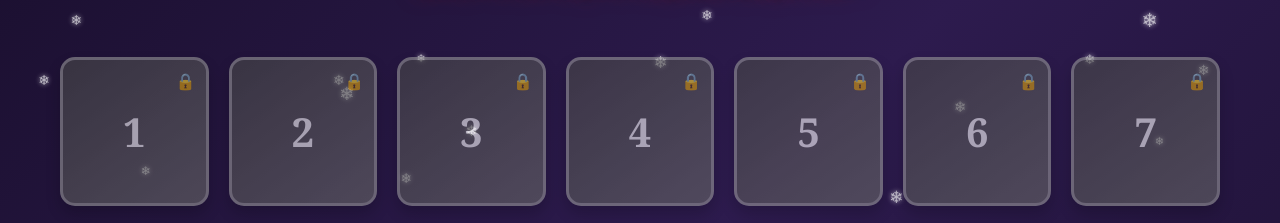
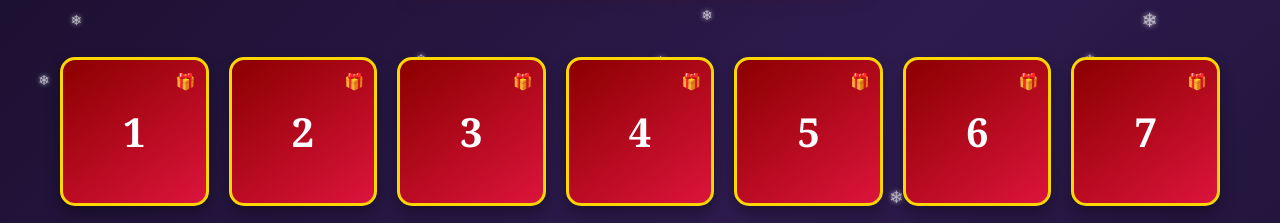
Before and after one commit to Domursan/CM_advent_calendar, a plain HTML site: page index.html in a window 1280 px wide. Shown: the part 125-348 px from the top of the page. Drawn offline with Linux system fonts and the light colour scheme.

Commit message:
Update index.html

```diff
--- a/index.html
+++ b/index.html
@@ -237,30 +237,30 @@
 
     <script>
         const contents = {
-            1: "Félicitations tu viens de gagner [TRUC] ! <br> <img src='LIEN' style='max-width: 100%; margin-top: 20px; border-radius: 10px;'>",
-            2: "Félicitations tu viens de gagner [TRUC] ! <br> <img src='LIEN' style='max-width: 100%; margin-top: 20px; border-radius: 10px;'>",
-            3: "Félicitations tu viens de gagner [TRUC] ! <br> <img src='LIEN' style='max-width: 100%; margin-top: 20px; border-radius: 10px;'>",
-            4: "Félicitations tu viens de gagner [TRUC] ! <br> <img src='LIEN' style='max-width: 100%; margin-top: 20px; border-radius: 10px;'>",
-            5: "Félicitations tu viens de gagner [TRUC] ! <br> <img src='LIEN' style='max-width: 100%; margin-top: 20px; border-radius: 10px;'>",
-            6: "Félicitations tu viens de gagner [TRUC] ! <br> <img src='LIEN' style='max-width: 100%; margin-top: 20px; border-radius: 10px;'>",
-            7: "Félicitations tu viens de gagner [TRUC] ! <br> <img src='LIEN' style='max-width: 100%; margin-top: 20px; border-radius: 10px;'>",
-            8: "Félicitations tu viens de gagner [TRUC] ! <br> <img src='LIEN' style='max-width: 100%; margin-top: 20px; border-radius: 10px;'>",
-            9: "Félicitations tu viens de gagner [TRUC] ! <br> <img src='LIEN' style='max-width: 100%; margin-top: 20px; border-radius: 10px;'>",
-            10: "Félicitations tu viens de gagner [TRUC] ! <br> <img src='LIEN' style='max-width: 100%; margin-top: 20px; border-radius: 10px;'>",
-            11: "Félicitations tu viens de gagner [TRUC] ! <br> <img src='LIEN' style='max-width: 100%; margin-top: 20px; border-radius: 10px;'>",
-            12: "Félicitations tu viens de gagner [TRUC] ! <br> <img src='LIEN' style='max-width: 100%; margin-top: 20px; border-radius: 10px;'>",
-            13: "Félicitations tu viens de gagner [TRUC] ! <br> <img src='LIEN' style='max-width: 100%; margin-top: 20px; border-radius: 10px;'>",
-            14: "Félicitations tu viens de gagner [TRUC] ! <br> <img src='LIEN' style='max-width: 100%; margin-top: 20px; border-radius: 10px;'>",
-            15: "Félicitations tu viens de gagner [TRUC] ! <br> <img src='LIEN' style='max-width: 100%; margin-top: 20px; border-radius: 10px;'>",
-            16: "Félicitations tu viens de gagner [TRUC] ! <br> <img src='LIEN' style='max-width: 100%; margin-top: 20px; border-radius: 10px;'>",
-            17: "Félicitations tu viens de gagner [TRUC] ! <br> <img src='LIEN' style='max-width: 100%; margin-top: 20px; border-radius: 10px;'>",
-            18: "Félicitations tu viens de gagner [TRUC] ! <br> <img src='LIEN' style='max-width: 100%; margin-top: 20px; border-radius: 10px;'>",
-            19: "Félicitations tu viens de gagner [TRUC] ! <br> <img src='LIEN' style='max-width: 100%; margin-top: 20px; border-radius: 10px;'>",
-            20: "Félicitations tu viens de gagner [TRUC] ! <br> <img src='LIEN' style='max-width: 100%; margin-top: 20px; border-radius: 10px;'>",
-            21: "Félicitations tu viens de gagner [TRUC] ! <br> <img src='LIEN' style='max-width: 100%; margin-top: 20px; border-radius: 10px;'>",
-            22: "Félicitations tu viens de gagner [TRUC] ! <br> <img src='LIEN' style='max-width: 100%; margin-top: 20px; border-radius: 10px;'>",
-            23: "Félicitations tu viens de gagner [TRUC] ! <br> <img src='LIEN' style='max-width: 100%; margin-top: 20px; border-radius: 10px;'>",
-            24: "Félicitations tu viens de gagner [TRUC] ! <br> <img src='LIEN' style='max-width: 100%; margin-top: 20px; border-radius: 10px;'>"
+            1: "Félicitations tu viens de gagner 2 pommes ! <br> <img src='https://i.ibb.co/T93xGnG/PE-apple.webp' style='max-width: 100%; margin-top: 20px; border-radius: 10px;'>",
+            2: "Félicitations tu viens de gagner 3 pommes de terres sautées ! <br> <img src='https://i.ibb.co/b53STsBY/MP-fried-potatoes.webp' style='max-width: 100%; margin-top: 20px; border-radius: 10px;'>",
+            3: "Félicitations tu viens de gagner 5 moyens jus ! <br> <img src='https://i.ibb.co/sJ9P80BC/MJ-Oasclick.webp' style='max-width: 100%; margin-top: 20px; border-radius: 10px;'>",
+            4: "Félicitations tu viens de gagner 2 popcorn ! <br> <img src='https://i.ibb.co/C3RGDGxB/GE-popcorn.webp' style='max-width: 100%; margin-top: 20px; border-radius: 10px;'>",
+            5: "Félicitations tu viens de gagner 1 menu Morg'an ! <br> <img src='https://i.ibb.co/8D6V40Cq/caisse-alim.png' style='max-width: 100%; margin-top: 20px; border-radius: 10px;'>",
+            6: "Félicitations tu viens de gagner 2 jus de pommes ! <br> <img src='https://i.ibb.co/8Lwyswxs/PJ-apple-juice-drink.webp' style='max-width: 100%; margin-top: 20px; border-radius: 10px;'>",
+            7: "Félicitations tu viens de gagner 3 grands plats ! <br> <img src='https://i.ibb.co/qYn5SgXg/GP-Viande-beef-symfony-truffle.webp' style='max-width: 100%; margin-top: 20px; border-radius: 10px;'>",
+            8: "Félicitations tu viens de gagner 5 multifruits ! <br> <img src='https://i.ibb.co/BHCtsN56/GJ-multifruit.webp' style='max-width: 100%; margin-top: 20px; border-radius: 10px;'>",
+            9: "Félicitations tu viens de gagner 2 cheesecake au citron ! <br> <img src='https://i.ibb.co/8DLVqnRf/GE-lemon-cheesecake.webp' style='max-width: 100%; margin-top: 20px; border-radius: 10px;'>",
+            10: "Félicitations tu viens de gagner 1 menu March'Al ! <br> <img src='https://i.ibb.co/8D6V40Cq/caisse-alim.png' style='max-width: 100%; margin-top: 20px; border-radius: 10px;'>",
+            11: "Félicitations tu viens de gagner 1 bouteille de vin ! <br> <img src='https://i.ibb.co/Nn2RjLFB/V-wine1.webp' style='max-width: 100%; margin-top: 20px; border-radius: 10px;'>",
+            12: "Félicitations tu viens de gagner 3 grands plats ! <br> <img src='https://i.ibb.co/x8rF0qks/GP-Vege-autumn-symphony.webp' style='max-width: 100%; margin-top: 20px; border-radius: 10px;'>",
+            13: "Félicitations tu viens de gagner 5 FruitForSub ! <br> <img src='https://i.ibb.co/Ldz8TQ1h/GJ-grapejuice4.webp' style='max-width: 100%; margin-top: 20px; border-radius: 10px;'>",
+            14: "Félicitations tu viens de gagner 2 saucissons ! <br> <img src='https://i.ibb.co/PvGLDjQv/GE-sausage2.webp' style='max-width: 100%; margin-top: 20px; border-radius: 10px;'>",
+            15: "Félicitations tu viens de gagner 1 menu Tsuki ! <br> <img src='https://i.ibb.co/8D6V40Cq/caisse-alim.png' style='max-width: 100%; margin-top: 20px; border-radius: 10px;'>",
+            16: "Félicitations tu viens de gagner 5 limonades ! <br> <img src='https://i.ibb.co/KxV8hLXS/PJ-lemonade-bottle.webp' style='max-width: 100%; margin-top: 20px; border-radius: 10px;'>",
+            17: "Félicitations tu viens de gagner 2 salades de fruits ! <br> <img src='https://i.ibb.co/Gf8b4rJP/GE-fruit-salad.webp' style='max-width: 100%; margin-top: 20px; border-radius: 10px;'>",
+            18: "Félicitations tu viens de gagner 5 maïs à la crème ! <br> <img src='https://i.ibb.co/YTwqHWb8/MP-creamed-corn.webp' style='max-width: 100%; margin-top: 20px; border-radius: 10px;'>",
+            19: "Félicitations tu viens de gagner 3 choux brouhaha ! <br> <img src='https://i.ibb.co/sdP6bwSn/PJ-cabbage-chaos.webp' style='max-width: 100%; margin-top: 20px; border-radius: 10px;'>",
+            20: "Félicitations tu viens de gagner 1 menu Castle Marius ! <br> <img src='https://i.ibb.co/8D6V40Cq/caisse-alim.png' style='max-width: 100%; margin-top: 20px; border-radius: 10px;'>",
+            21: "Félicitations tu viens de gagner 1 bouteille de vin ! <br> <img src='https://i.ibb.co/KxPDtdYV/V-wine3.webp' style='max-width: 100%; margin-top: 20px; border-radius: 10px;'>",
+            22: "Félicitations tu viens de gagner 5 cheesecake au citron ! <br> <img src='https://i.ibb.co/8DLVqnRf/GE-lemon-cheesecake.webp' style='max-width: 100%; margin-top: 20px; border-radius: 10px;'>",
+            23: "Félicitations tu viens de gagner 10 grands plats ! <br> <img src='https://i.ibb.co/BH7cZ4B6/GP-Exotique-tropical-goat-curry.webp' style='max-width: 100%; margin-top: 20px; border-radius: 10px;'>",
+            24: "Félicitations tu viens de gagner 1 panier repas & 1 bouteille d'ancienne cuvée ! <br> <img src='https://i.ibb.co/d018gFKN/Panier-repas.png' style='max-width: 100%; margin-top: 20px; border-radius: 10px;'>"
         };
 
         // Créer les flocons de neige
@@ -294,7 +294,7 @@
 
                 // Vérifier si le jour peut être ouvert
                 // Pour le test, vous pouvez commenter la condition suivante et décommenter celle d'après
-                const canOpen = currentMonth === 11 && day <= currentDay; // Décembre seulement
+                const canOpen = currentMonth === 10 && day <= currentDay; // Décembre seulement
                 // const canOpen = true; // Pour tester toutes les cases
 
                 if (!canOpen) {
```
